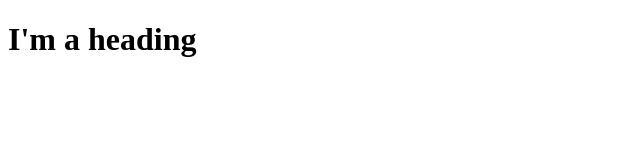
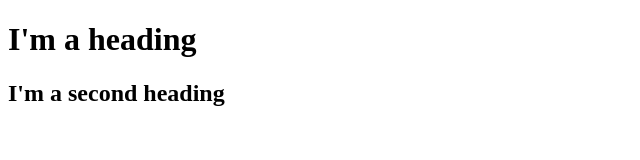
Before and after one commit to Ysedda/helloWorld, a plain HTML site: page index.html in a window 1280 px wide. Shown: the whole page, without its empty margins (0-640 px from the left). Drawn offline with Linux system fonts and the light colour scheme.

Commit message:
Added h2

```diff
--- a/index.html
+++ b/index.html
@@ -6,5 +6,6 @@
 <link rel="stylesheet" href="">
 <body>
   <h1> I'm a heading </h1>
+  <h2> I'm a second heading </h2>
 </body>
 </html>
```
